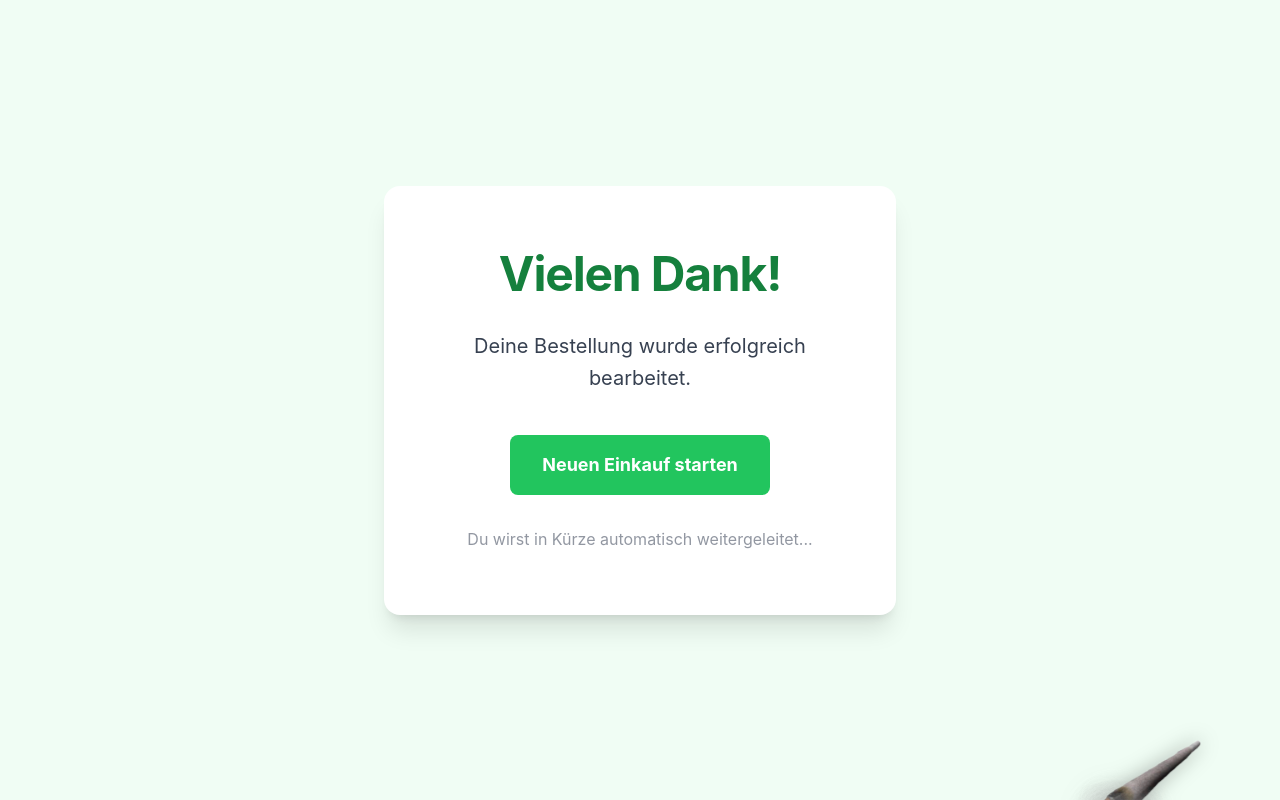
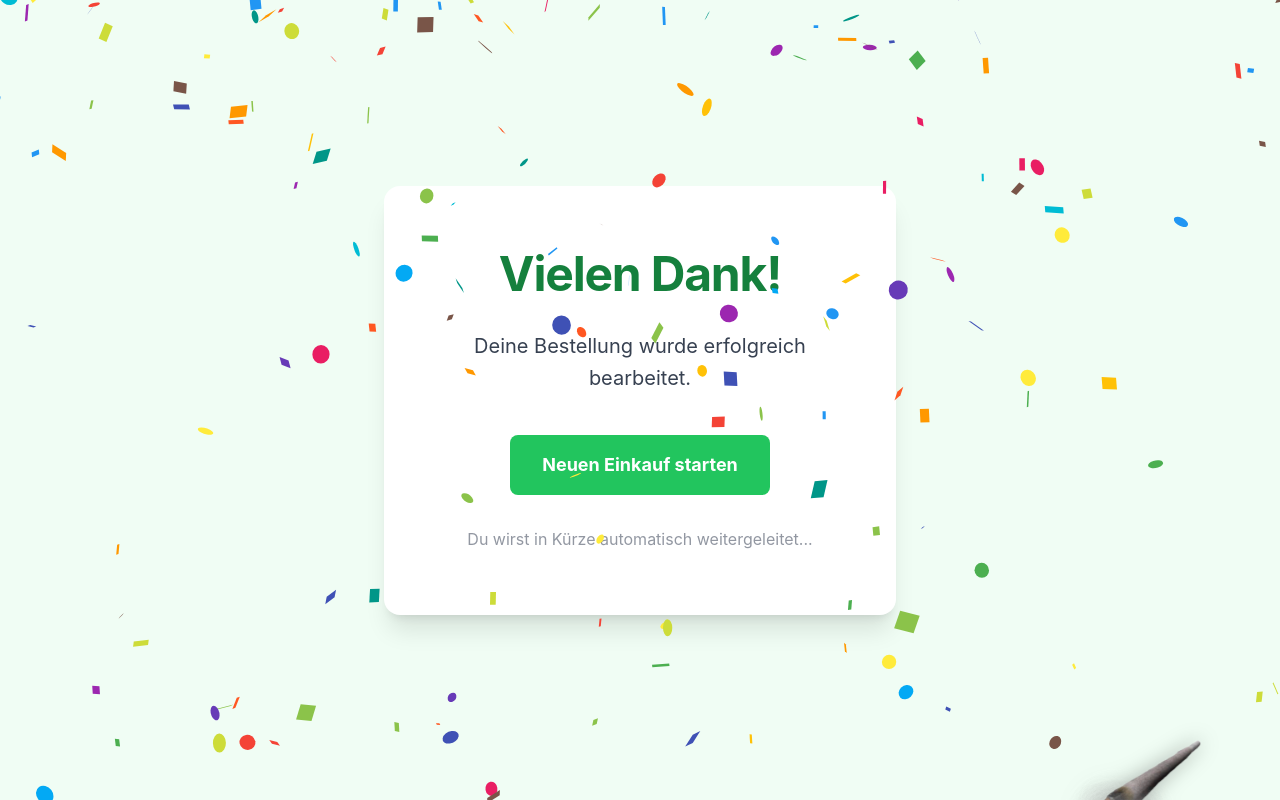
Before and after one commit to SE-2-Wuhler/cash-register-system-frontend, a React (Create React App) app: page /sco/complete in a window 1280 px wide. Built offline with nearby package versions, Linux system fonts and the light colour scheme.

Commit message:
Füge react-confetti und react-use hinzu; implementiere Konfetti-Effekt in der Complete-Komponente

```diff
--- a/package.json
+++ b/package.json
@@ -7,8 +7,10 @@
     "cra-template": "1.2.0",
     "lucide-react": "^0.471.0",
     "react": "^18.0.0",
+    "react-confetti": "^6.2.2",
     "react-dom": "^18.0.0",
-    "react-scripts": "5.0.1"
+    "react-scripts": "5.0.1",
+    "react-use": "^17.6.0"
   },
   "scripts": {
     "start": "react-scripts start",
--- a/src/views/sco/complete/Complete.js
+++ b/src/views/sco/complete/Complete.js
@@ -1,5 +1,7 @@
 import React, { useEffect, useRef } from 'react';
 import { useNavigate } from 'react-router-dom';
+import { useWindowSize } from 'react-use'
+import Confetti from 'react-confetti'
 
 function Complete() {
     const navigate = useNavigate();
@@ -62,9 +64,15 @@ function Complete() {
             }}
         />
     );
+    const { width, height } = useWindowSize()
+
 
     return (
         <div className="min-h-screen relative bg-green-50 overflow-hidden flex items-center justify-center">
+            <Confetti
+                width={width}
+                height={height}
+            />
             <div
                 ref={jointRef}
                 style={{
```
Also changed, not shown: 1 other file (tests, documents, lock files or other folders).
